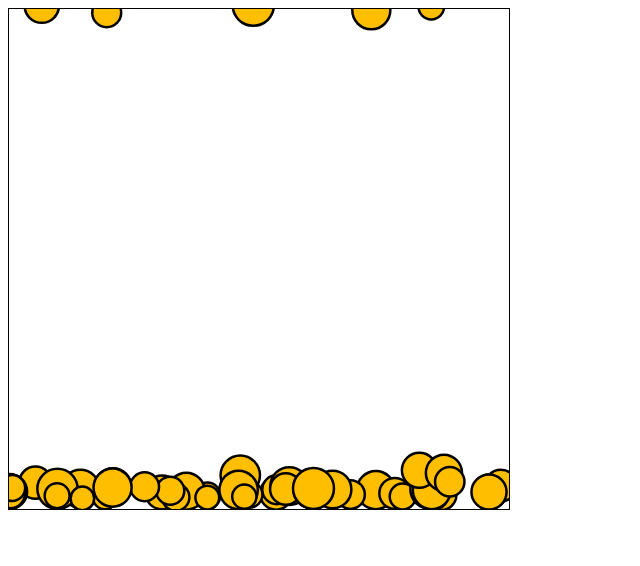
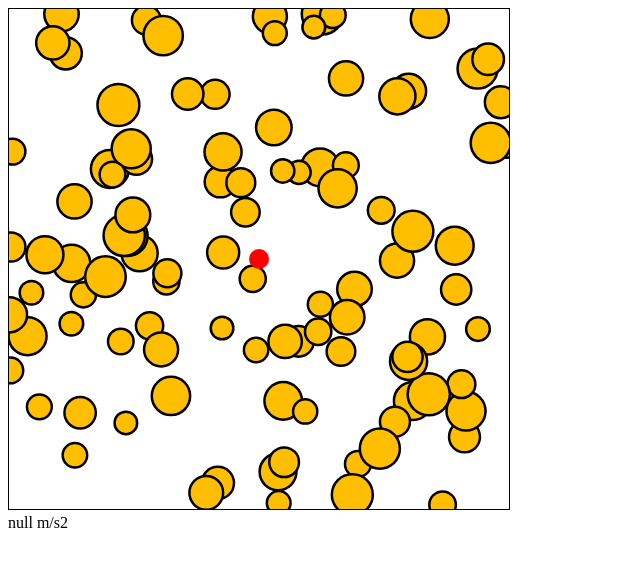
Before and after one commit to mnhtrieu/workshop-webvr, a plain HTML site: page index.html in a window 1280 px wide. Shown: the whole page, without its empty margins (0-640 px from the left). Drawn offline with Linux system fonts and the light colour scheme.

Commit message:
accelorometr

```diff
--- a/index.html
+++ b/index.html
@@ -8,22 +8,61 @@
     </head>
     <body>
         <canvas id="scene" width="500" height="500"></canvas>
+        <div id="debug">null m/s2</div>
         <script type="module">
-            import {Engine} from "./src/Engine.js";
-            import {Ball} from "./src/Ball.js";
-            import {Vector2D} from "./src/Vector2D.js";
+            import { Engine } from './src/Engine.js';
+            import { Ball } from './src/Ball.js';
+            import { Vector2D } from './src/Vector2D.js';
 
             const scene = document.getElementById('scene');
-            const engine = new Engine(scene, new Vector2D(0,200),5);
-            for(let i = 0; i < 50; i++)
-                new Ball(
+            const engine = new Engine(
+                scene,
+                new Vector2D(0,0),
+                0.5
+            );
+
+            const balls = [];
+
+            for(let i=0;i<100;i++){
+                balls.push(new Ball(
                     engine,
-                    '#FFBF00',
+                    '#ffbf00',
                     Math.random()*10+10,
                     new Vector2D(Math.random()*500,Math.random()*500),
-                    new Vector2D((Math.random()-.5)*100,(Math.random()-.5)*100));
+                    new Vector2D((Math.random()-.5)*100,(Math.random()-.5)*100),
+                ));
+            }
+            engine.run();
 
-            engine.run();
+            let currentAcceleration = new Vector2D(0,0);
+            engine.enhance((ctx)=>{
+                if(currentAcceleration){
+                    ctx.beginPath();
+                    ctx.arc(
+                        currentAcceleration.x*100 + 250,
+                        currentAcceleration.y*100 + 250,
+                        10,
+                        0,
+                        Math.PI * 2,
+                        true,
+                    );
+                    ctx.fillStyle='#ff0000';
+                    ctx.fill();
+                }
+            });
+
+            const debug = document.getElementById('debug');
+            window.addEventListener('devicemotion', function(event) {
+                currentAcceleration = new Vector2D(
+                    event.acceleration.x,
+                    event.acceleration.y
+                );
+                for(const ball of balls){
+                    ball.movement.addInPlace(currentAcceleration);
+                }
+                //debug.innerHTML = event.acceleration.x + ' m/s2';
+            });
+
         </script>
     </body>
 
--- a/src/Engine.js
+++ b/src/Engine.js
@@ -6,6 +6,7 @@ export class Engine {
         this.gravity = gravity;
         this.friction = friction;
         this.objects = [];
+        this.enhancers = [];
     }
 
     /**
@@ -16,13 +17,18 @@ export class Engine {
 
         let timeLast = null;
 
-        const loop = (time) =>{
+        const loop = (time) => {
             ctx.clearRect(0, 0, scene.width, scene.height);
 
-            for(const obj of this.objects){
-                if (timeLast)
-                    obj.update((timeLast - time) / 1000);
-                obj.render(ctx);
+            for (const object of this.objects) {
+                if (timeLast) {
+                    object.update((time - timeLast) / 1000);
+                }
+                object.render(ctx);
+            }
+
+            for (const enhancer of this.enhancers) {
+                enhancer(ctx);
             }
 
             timeLast = time;
@@ -35,15 +41,20 @@ export class Engine {
      * Adds an object to the canvas
      * @param object an object
      */
-    addObject(object){
+    addObject(object) {
         this.objects.push(object);
     }
+
+    enhance(enhancer) {
+        this.enhancers.push(enhancer);
+    }
+
 
     /**
      * Gets the size of the canvas
      * @returns {Vector2D}
      */
-    get size(){
+    get size() {
         return new Vector2D(scene.width, scene.height);
     }
 }
```
